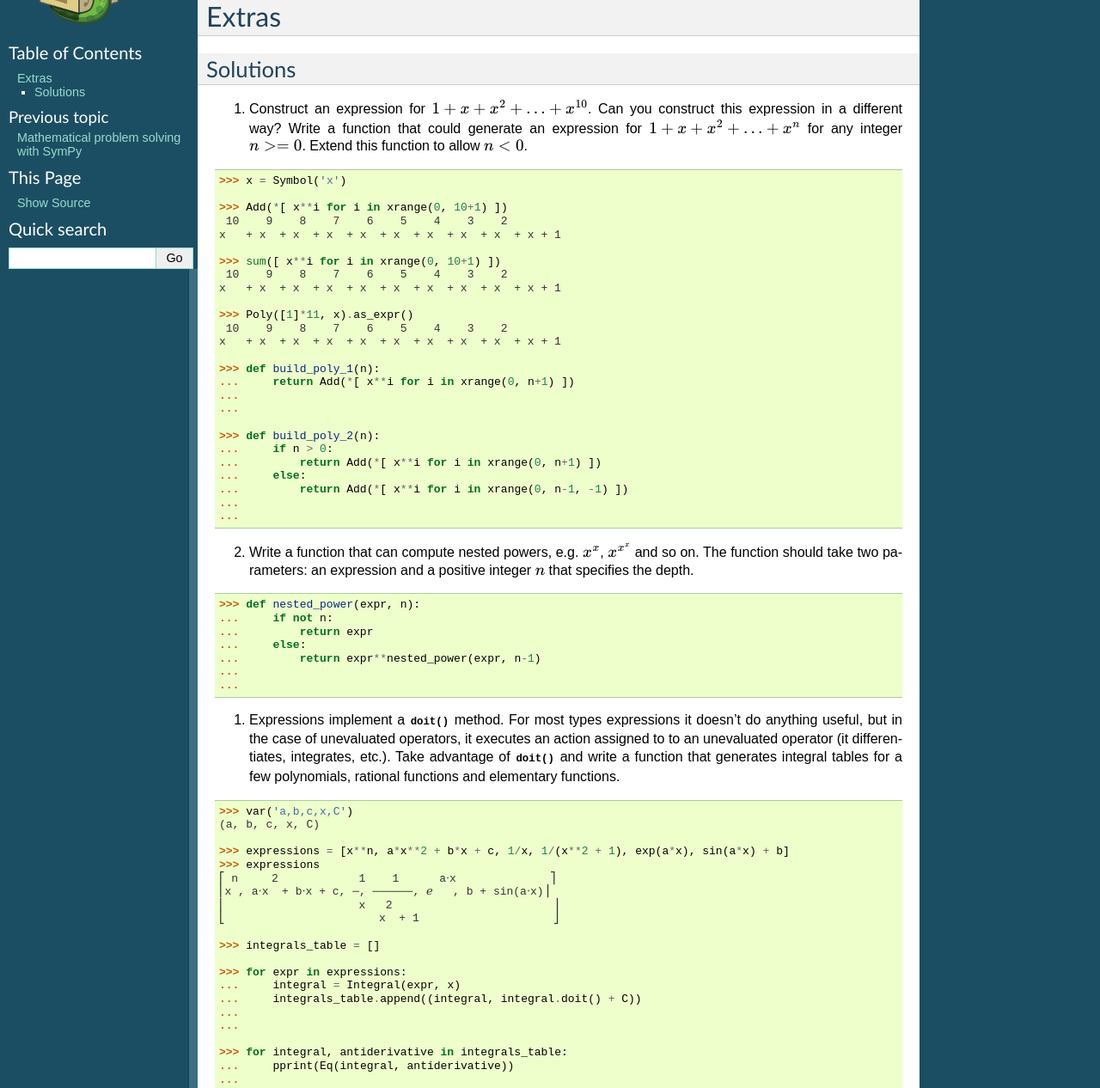
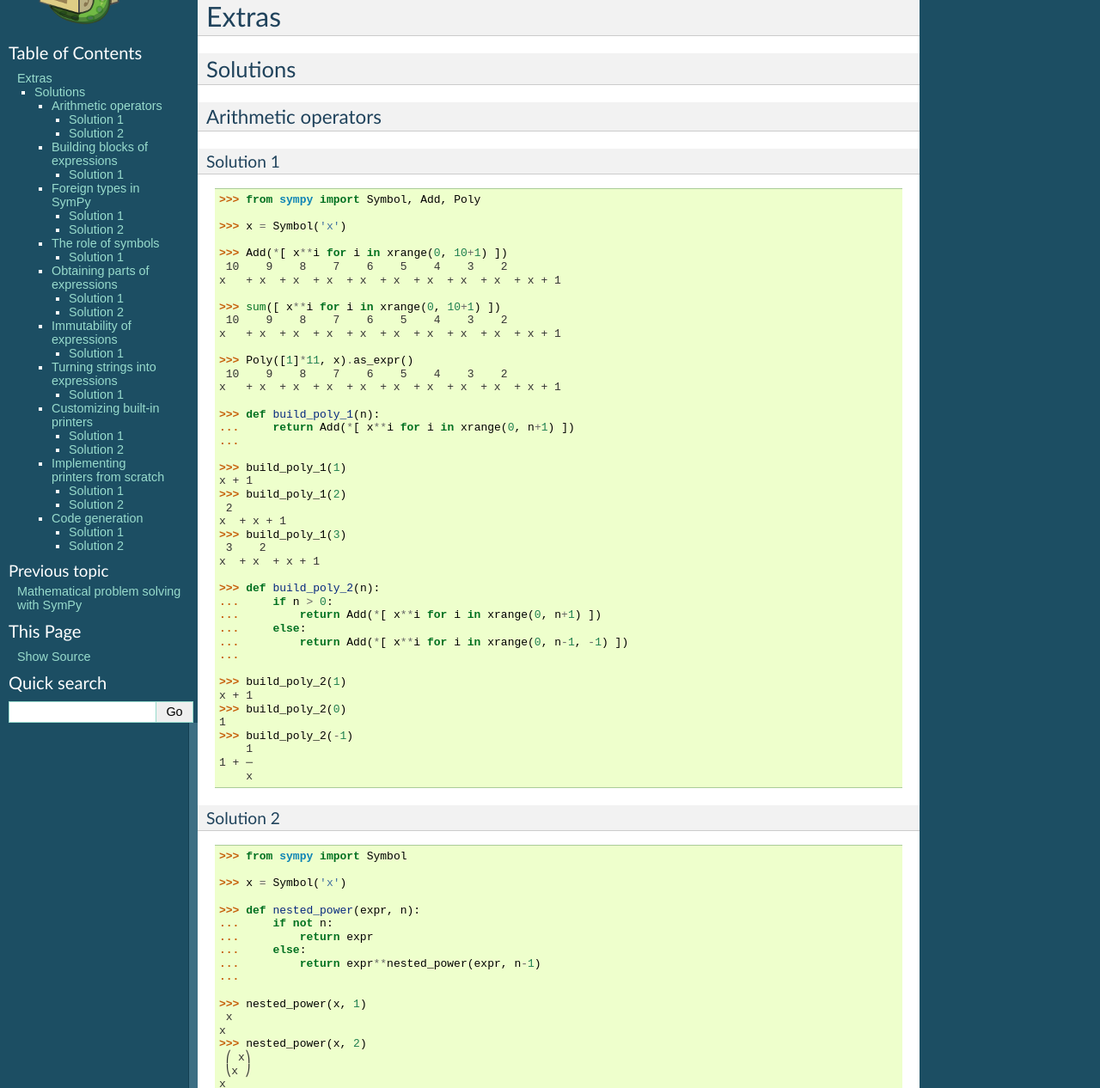
Before and after one commit to sympy/scipy-2016-tutorial, a Sphinx documentation site: the page built from source/extras.rst, in a window 1280 px wide and 1400 px high, cut to the strip 134-1400 px from the top of the window. Shown: the whole strip at 86% size. Built offline with Sphinx 7.4.7, drawn with Linux system fonts in a browser that asks for light colours; some of the changed text lies outside the part shown.

Commit message:
Refactored solutions and added cross references

```diff
--- a/source/extras.rst
+++ b/source/extras.rst
@@ -8,12 +8,17 @@ Extras
 Solutions
 =========
 
-1. Construct an expression for `1 + x + x^2 + \ldots + x^{10}`. Can you
-   construct this expression in a different way? Write a function that
-   could generate an expression for `1 + x + x^2 + \ldots + x^n` for any
-   integer `n >= 0`. Extend this function to allow `n < 0`.
+Arithmetic operators
+--------------------
+
+.. _solution_arith_op_1:
+
+Solution 1
+~~~~~~~~~~
 
 ::
+
+    >>> from sympy import Symbol, Add, Poly
 
     >>> x = Symbol('x')
 
@@ -32,7 +37,15 @@ Solutions
     >>> def build_poly_1(n):
     ...     return Add(*[ x**i for i in xrange(0, n+1) ])
     ...
-    ...
+
+    >>> build_poly_1(1)
+    x + 1
+    >>> build_poly_1(2)
+     2
+    x  + x + 1
+    >>> build_poly_1(3)
+     3    2
+    x  + x  + x + 1
 
     >>> def build_poly_2(n):
     ...     if n > 0:
@@ -40,14 +53,26 @@ Solutions
     ...     else:
     ...         return Add(*[ x**i for i in xrange(0, n-1, -1) ])
     ...
-    ...
 
+    >>> build_poly_2(1)
+    x + 1
+    >>> build_poly_2(0)
+    1
+    >>> build_poly_2(-1)
+        1
+    1 + ─
+        x
 
-2. Write a function that can compute nested powers, e.g. `x^x`, `x^{x^x}` and
-   so on. The function should take two parameters: an expression and a positive
-   integer `n` that specifies the depth.
+.. _solution_arith_op_2:
+
+Solution 2
+~~~~~~~~~~
 
 ::
+
+    >>> from sympy import Symbol
+
+    >>> x = Symbol('x')
 
     >>> def nested_power(expr, n):
     ...     if not n:
@@ -55,16 +80,31 @@ Solutions
     ...     else:
     ...         return expr**nested_power(expr, n-1)
     ...
-    ...
 
-1. Expressions implement a :func:`doit` method. For most types expressions
-   it doesn't do anything useful, but in the case of unevaluated operators,
-   it executes an action assigned to to an unevaluated operator (it
-   differentiates, integrates, etc.). Take advantage of :func:`doit` and
-   write a function that generates integral tables for a few polynomials,
-   rational functions and elementary functions.
+    >>> nested_power(x, 1)
+     x
+    x
+    >>> nested_power(x, 2)
+     ⎛ x⎞
+     ⎝x ⎠
+    x
+    >>> nested_power(x, 3)
+     ⎛ ⎛ x⎞⎞
+     ⎜ ⎝x ⎠⎟
+     ⎝x    ⎠
+    x
+
+Building blocks of expressions
+------------------------------
+
+.. _solution_blocks_1:
+
+Solution 1
+~~~~~~~~~~
 
 ::
+
+    >>> from sympy import var, exp, sin, Integral, Eq
 
     >>> var('a,b,c,x,C')
     (a, b, c, x, C)
@@ -82,16 +122,48 @@ Solutions
     ...     integral = Integral(expr, x)
     ...     integrals_table.append((integral, integral.doit() + C))
     ...
-    ...
 
     >>> for integral, antiderivative in integrals_table:
     ...     pprint(Eq(integral, antiderivative))
-    ...
+    ...     print
     ...
     ⌠              n + 1
     ⎮  n          x
     ⎮ x  dx = C + ──────
     ⌡             n + 1
+
+    ⌠                              3      2
+    ⎮ ⎛   2          ⎞          a⋅x    b⋅x
+    ⎮ ⎝a⋅x  + b⋅x + c⎠ dx = C + ──── + ──── + c⋅x
+    ⌡                            3      2
+
+    ⌠
+    ⎮ 1
+    ⎮ ─ dx = C + log(x)
+    ⎮ x
+    ⌡
+
+    ⌠
+    ⎮   1
+    ⎮ ────── dx = C + atan(x)
+    ⎮  2
+    ⎮ x  + 1
+    ⌡
+
+    ⌠                a⋅x
+    ⎮  a⋅x          ℯ
+    ⎮ ℯ    dx = C + ────
+    ⌡                a
+
+    ⌠                               cos(a⋅x)
+    ⎮ (b + sin(a⋅x)) dx = C + b⋅x - ────────
+    ⌡                                  a
+
+    ⌠              n + 1
+    ⎮  n          x
+    ⎮ x  dx = C + ──────
+    ⌡             n + 1
+
     ⌠                              3      2
     ⎮ ⎛   2          ⎞          a⋅x    b⋅x
     ⎮ ⎝a⋅x  + b⋅x + c⎠ dx = C + ──── + ──── + c⋅x
@@ -101,56 +173,38 @@ Solutions
     ⎮ ─ dx = C + log(x)
     ⎮ x
     ⌡
+
     ⌠
     ⎮   1
     ⎮ ────── dx = C + atan(x)
     ⎮  2
     ⎮ x  + 1
     ⌡
+
     ⌠                a⋅x
     ⎮  a⋅x          ℯ
     ⎮ ℯ    dx = C + ────
     ⌡                a
-    ⌠                               cos(a⋅x)
-    ⎮ (b + sin(a⋅x)) dx = C + b⋅x - ────────
-    ⌡                                  a
-    ⌠              n + 1
-    ⎮  n          x
-    ⎮ x  dx = C + ──────
-    ⌡             n + 1
-    ⌠                              3      2
-    ⎮ ⎛   2          ⎞          a⋅x    b⋅x
-    ⎮ ⎝a⋅x  + b⋅x + c⎠ dx = C + ──── + ──── + c⋅x
-    ⌡                            3      2
-    ⌠
-    ⎮ 1
-    ⎮ ─ dx = C + log(x)
-    ⎮ x
-    ⌡
-    ⌠
-    ⎮   1
-    ⎮ ────── dx = C + atan(x)
-    ⎮  2
-    ⎮ x  + 1
-    ⌡
-    ⌠                a⋅x
-    ⎮  a⋅x          ℯ
-    ⎮ ℯ    dx = C + ────
-    ⌡                a
+
     ⌠                               cos(a⋅x)
     ⎮ (b + sin(a⋅x)) dx = C + b⋅x - ────────
     ⌡                                  a
 
-1. Add support for ``mpq`` to :func:`sympify`.
+Foreign types in SymPy
+----------------------
+
+.. _solution_foreign_1:
+
+Solution 1
+~~~~~~~~~~
 
 ::
 
-    >>> from sympy.core.sympify import converter
+    >>> from sympy.core.sympify import sympify, converter
     >>> from gmpy import mpq
 
     >>> def mpq_to_Rational(obj):
     ...     return Rational(obj.numer(), obj.denom())
-    ...
     ...
 
     >>> converter[type(mpq(1))] = mpq_to_Rational
@@ -160,90 +214,94 @@ Solutions
     >>> type(_)
     <class 'sympy.core.numbers.Rational'>
 
-2. SymPy implements :class:`Tuple` class, which provides functionality of
-   Python's built-in ``tuple``, but is a subclass of :class:`Basic`. Take
-   advantage of this and make :func:`sympify` work for 1D horizontal NumPy
-   arrays, for which it should return instances of :class:`Tuple`. Raise
-   :exc:`SympifyError` for other classes of arrays.
+.. _solution_foreign_2:
+
+Solution 2
+~~~~~~~~~~
 
 ::
 
-    >>> from sympy.core.sympify import converter, SympifyError
+    >>> from sympy.core.sympify import converter, sympify, SympifyError
     >>> from numpy import array, ndarray
 
-    >>> def 1D_horizontal_ndarray_to_Tuple(obj):
+    >>> def ndarray_to_Tuple(obj):
     ...     if len(obj.shape) == 1:
     ...         return Tuple(*obj)
     ...     else:
-    ...         raise SympifyError("only 1D horizontal NumPy arrays are allowed")
-    ...
+    ...         raise SympifyError("only row NumPy arrays are allowed")
     ...
 
-    >>> converter[ndarray] = 1D_horizontal_ndarray_to_Tuple
+    >>> converter[ndarray] = ndarray_to_Tuple
 
-    >>> array([1, 2, 3])
-    [1 2 3]
-    >>> sympify(_)
+    >>> sympify(array([1, 2, 3]))
     Tuple(1, 2, 3)
 
-    >>> array([[1], [2], [3]])
-     [[1]
-      [2]
-      [3]]
-    >>> sympify(_)
+    >>> sympify(array([[1], [2], [3]]))
     Traceback (most recent call last):
     ...
-    SympifyError: only 1D horizontal NumPy arrays are allowed
+    SympifyError: SympifyError: 'only row NumPy arrays are allowed'
 
-1. Implement a function that would generate an expression for `x_1^1 +
-   x_2^2 + \ldots + x_n^n`. This function would take two arguments: base
-   name for indexed symbols and integer exponent `n >= 1`. What's the
-   best approach among the four presented above?
+The role of symbols
+-------------------
+
+.. _solution_symbols_1:
+
+Solution 1
+~~~~~~~~~~
 
 ::
 
+    >>> from sympy import Add, Symbol, symbols, numbered_symbols
+
     >>> def build_expression_1(name, n):
-    ...     return Add(*Symbol('%s_%d' % (name, i))**i for i in xrange(1, n+1) ])
-    ...
+    ...     return Add(*[ Symbol('%s_%d' % (name, i))**i for i in xrange(1, n+1) ])
     ...
 
     >>> def build_expression_2(name, n):
     ...     X = symbols('%s1:%d' % (name, n+1))
-    ...     return Add(*Symbol('%s_%d' % (name, i))**i for i in xrange(1, n+1) ])
-    ...
+    ...     return Add([ x**i for x, i in zip(X, xrange(1, n+1)) ])
     ...
 
     >>> def build_expression_3(name, n):
     ...     X = numbered_symbols(name, start=1)
     ...     return Add([ x**i for x, i in zip(X, xrange(1, n+1)) ])
     ...
-    ...
 
-    >>> build_expression_1('x', 10):
-    TODO
-    >>> build_expression_2('y', 10):
-    TODO
-    >>> build_expression_2('z', 10):
-    TODO
+    >>> build_expression_1('x', 5):
+           2     3     4     5
+    x₁ + x₂  + x₃  + x₄  + x₅
+    >>> build_expression_2('y', 5):
+           2     3     4     5
+    y₁ + y₂  + y₃  + y₄  + y₅
+    >>> build_expression_2('z', 5):
+           2     3     4     5
+    z₁ + z₂  + z₃  + z₄  + z₅
 
-1. Change :func:`depth` so that it sympifies its input argument. Rewrite
-   :func:`depth` so that is calls :func:`sympify` only once.
+Obtaining parts of expressions
+------------------------------
+
+.. _solution_parts_1:
+
+Solution 1
+~~~~~~~~~~
 
 ::
 
     >>> from sympy.core import Atom, sympify
 
-    >>> def sympified_depth(expr):
+    >>> def depth_1(expr):
     ...     expr = sympify(expr)
     ...
     ...     if isinstance(expr, Atom):
     ...         return 1
     ...     else:
-    ...         return 1 + max([ sympified_depth(arg) for arg in expr.args ])
-    ...
+    ...         return 1 + max([ depth_1(arg) for arg in expr.args ])
     ...
 
-    >>> def better_sympified_depth(expr):
+    >>> depth_1(117)
+    1
+
+    >>> def depth_2(expr):
     ...     def _depth(expr):
     ...         if isinstance(expr, Atom):
     ...             return 1
@@ -252,15 +310,14 @@ Solutions
     ...
     ...     return _depth(sympify(expr))
     ...
-    ...
 
-    >>> sympified_depth(117)
-    1
-    >>> better_sympified_depth(117)
+    >>> depth_2(117)
     1
 
-2. Add support for iterable containers to :func:`depth`. Containers should
-   be treated as branches and have depth defined the same way.
+.. _solution_parts_2:
+
+Solution 2
+~~~~~~~~~~
 
 ::
 
@@ -279,7 +336,6 @@ Solutions
     ...
     ...         return 1 + max([ depth(arg) for arg in args ])
     ...
-    ...
 
     >>> depth(x)
     1
@@ -292,11 +348,13 @@ Solutions
     >>> depth(set([(x, sin(x), sin(cos(x)))]))
     4
 
-1. This is the first time we used :func:`subs`. This is a very important method
-   and we will talk more about it later. However, we can also use :func:`subs`
-   to generate some cool looking expressions. Start with ``x**x`` expression
-   and substitute in it ``x**x`` for ``x``. What do you get? (make sure you
-   use pretty printer) Can you achieve the same effect without :func:`subs`?
+Immutability of expressions
+---------------------------
+
+.. _solution_immutability_1:
+
+Solution 1
+~~~~~~~~~~
 
 ::
 
@@ -344,7 +402,6 @@ Solutions
     >>> for i in xrange(3):
     ...     expr = (expr.base**expr.base)**(expr.exp**expr.exp)
     ...
-    ...
 
     >>> expr
                           ⎛          ⎛    ⎛ x⎞⎞⎞
@@ -363,3 +420,65 @@ Solutions
     ⎜⎜    ⎝x ⎠⎟          ⎟
     ⎜⎜⎛ x⎞    ⎟          ⎟
     ⎝⎝⎝x ⎠    ⎠          ⎠
+
+
+Turning strings into expressions
+--------------------------------
+
+.. _solution_sympify_1:
+
+Solution 1
+~~~~~~~~~~
+
+.. ::
+
+Customizing built-in printers
+-----------------------------
+
+.. _solution_custom_printers_1:
+
+Solution 1
+~~~~~~~~~~
+
+.. ::
+
+.. _solution_custom_printers_2:
+
+Solution 2
+~~~~~~~~~~
+
+.. ::
+
+Implementing printers from scratch
+----------------------------------
+
+.. _solution_new_printers_1:
+
+Solution 1
+~~~~~~~~~~
+
+.. ::
+
+.. _solution_new_printers_2:
+
+Solution 2
+~~~~~~~~~~
+
+.. ::
+
+Code generation
+---------------
+
+.. _solution_codegen_1:
+
+Solution 1
+~~~~~~~~~~
+
+.. ::
+
+.. _solution_codegen_2:
+
+Solution 2
+~~~~~~~~~~
+
+.. ::
```
Also changed, not shown: source/introduction.rst (+35 -2 lines).
